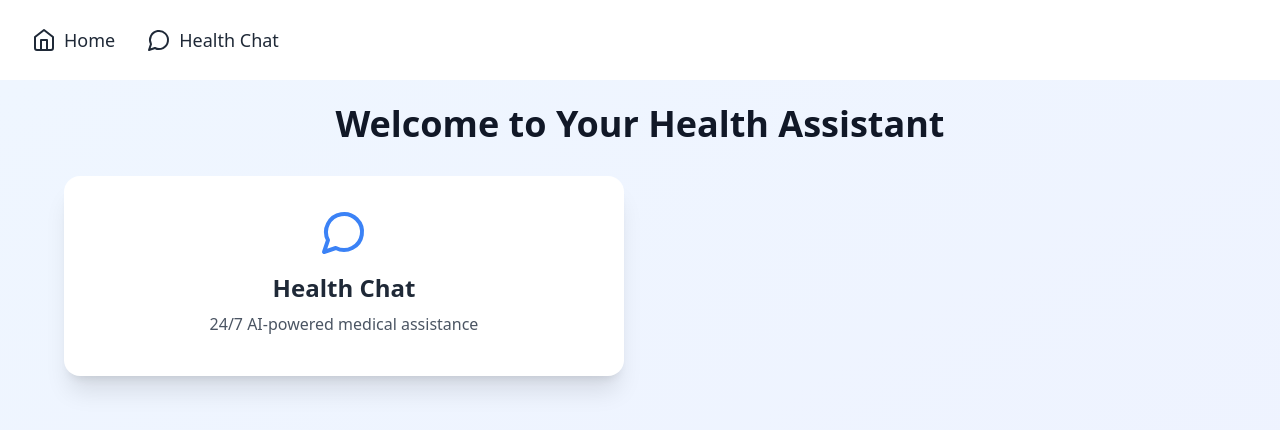
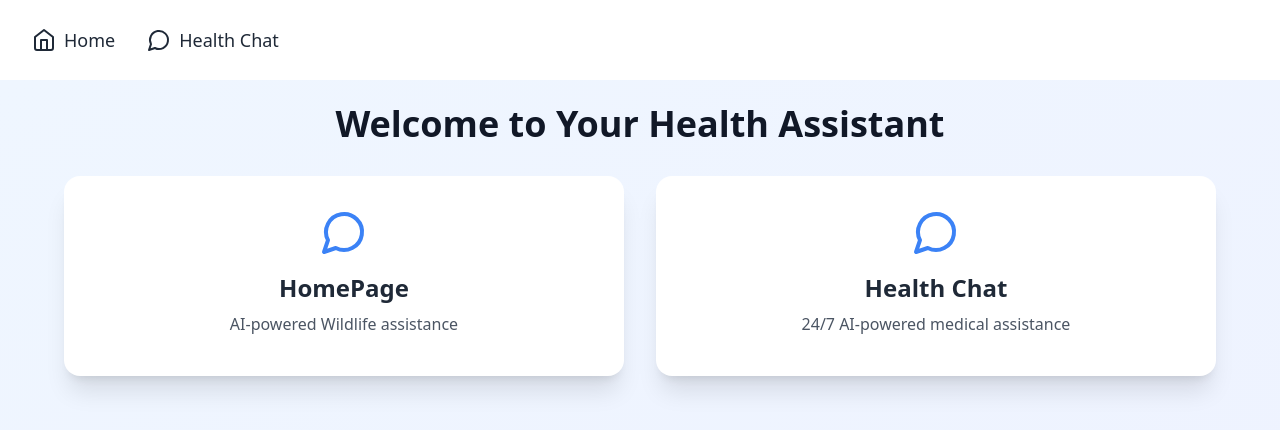
Before and after one commit to Manikanta-2006/WildlifeWeb_UI, a React (Vite) app: page / in a window 1280 px wide. Shown: the top 430 px of the page. Built offline with nearby package versions, Linux system fonts and the light colour scheme.

Commit message:
Update App.jsx

```diff
--- a/src/App.jsx
+++ b/src/App.jsx
@@ -21,6 +21,15 @@ function HomePage() {
             <h2 className="text-2xl font-semibold text-gray-800 mb-2">Document Analyzer</h2>
             <p className="text-gray-600 text-base">Analyze medical documents and reports</p>
           </Link> */}
+
+          <Link
+            to="/"
+            className="flex flex-col items-center p-8 bg-white rounded-2xl shadow-xl hover:shadow-2xl transition-all min-h-[200px]"
+          >
+            <MessageCircle className="w-12 h-12 mb-4 text-blue-500" />
+            <h2 className="text-2xl font-semibold text-gray-800 mb-2">HomePage</h2>
+            <p className="text-gray-600 text-base"> AI-powered Wildlife assistance</p>
+          </Link>
 
           <Link
             to="/health-chat"
```
